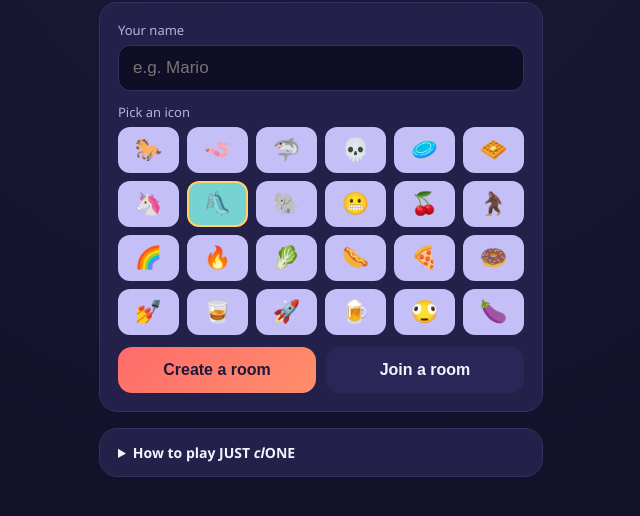
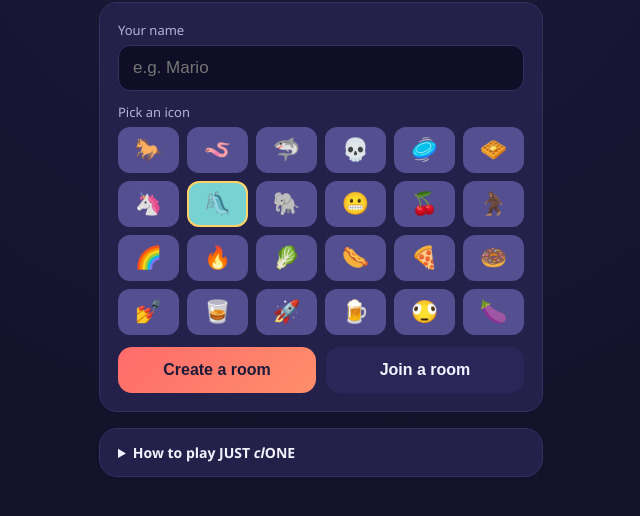
Before and after one commit to mgriffioen/JUST-clONE, a website: page public/index.html in a window 1280 px wide. Shown: the part 190-706 px from the top of the page, without its empty margins (319-959 px from the left). Drawn offline with nearby package versions, Linux system fonts and the light colour scheme; no server answers.

Commit message:
Update styles.css

```diff
--- a/public/styles.css
+++ b/public/styles.css
@@ -93,7 +93,7 @@ h3 { margin: 0; font-size: 15px; text-transform: uppercase; letter-spacing: .06e
   padding: 8px 0;
   border-radius: 12px;
   border: 2px solid transparent;
-  background: #c4bff7;
+  background: #544f90;
   cursor: pointer;
 }
 .icon-btn.selected { border-color: var(--accent-2); background: #76d3d1; }
```
